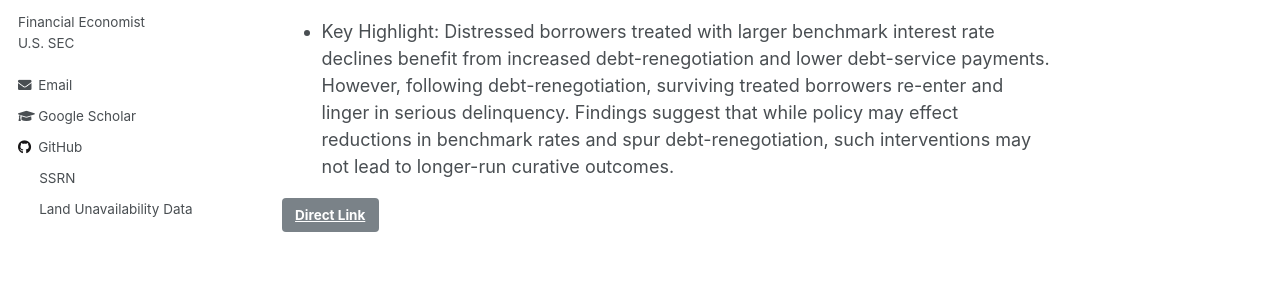
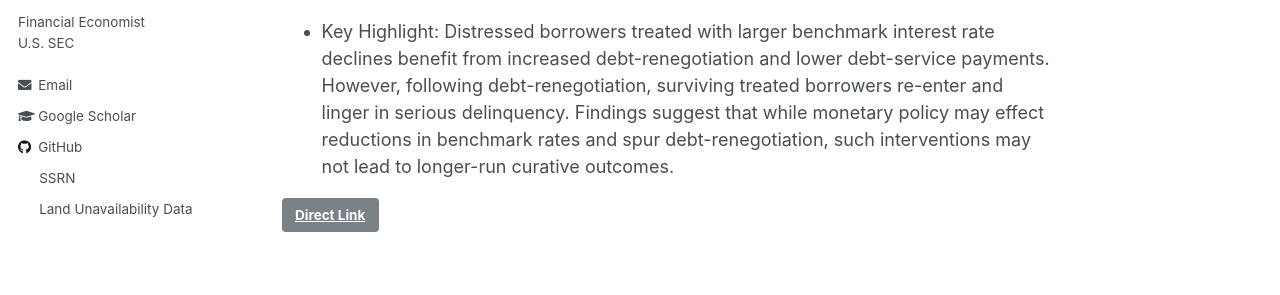
Before and after one commit to ChandlerLutz/ChandlerLutz.github.io, a Jekyll site: the page built from _workingpapers/2021-interest-rate-declines-distressed-borrowers.md, in a window 1280 px wide and 1028 px high. Shown: the part 320-615 px from the top of the window. Built offline with Jekyll 4.4.1, drawn with Linux system fonts in a browser that asks for light colours.

Commit message:
Update to key highlight

```diff
--- a/_workingpapers/2021-interest-rate-declines-distressed-borrowers.md
+++ b/_workingpapers/2021-interest-rate-declines-distressed-borrowers.md
@@ -8,4 +8,4 @@
 link: 'https://papers.ssrn.com/sol3/papers.cfm?abstract_id=3869199'
 citation: '<b>Working Paper</b>. 2021. <a href="https://scholar.google.com/scholar?hl=en&as_sdt=0%2C5&q=%22The+Impact+of+Crisis-Period+Interest+Rate+Declines+on+Distressed+Borrowers%22&btnG=#d=gs_cit&u=%2Fscholar%3Fq%3Dinfo%3AnMArPkM5cLIJ%3Ascholar.google.com%2F%26output%3Dcite%26scirp%3D0%26hl%3Den">Citation</a>'
 ---
-* Key Highlight: Distressed borrowers treated with larger benchmark interest rate declines benefit from increased debt-renegotiation and lower debt-service payments. However, following debt-renegotiation, surviving treated borrowers re-enter and linger in serious delinquency. Findings suggest that while policy may effect reductions in benchmark rates and spur debt-renegotiation, such interventions may not lead to longer-run curative outcomes.
+* Key Highlight: Distressed borrowers treated with larger benchmark interest rate declines benefit from increased debt-renegotiation and lower debt-service payments. However, following debt-renegotiation, surviving treated borrowers re-enter and linger in serious delinquency. Findings suggest that while monetary policy may effect reductions in benchmark rates and spur debt-renegotiation, such interventions may not lead to longer-run curative outcomes.
```
